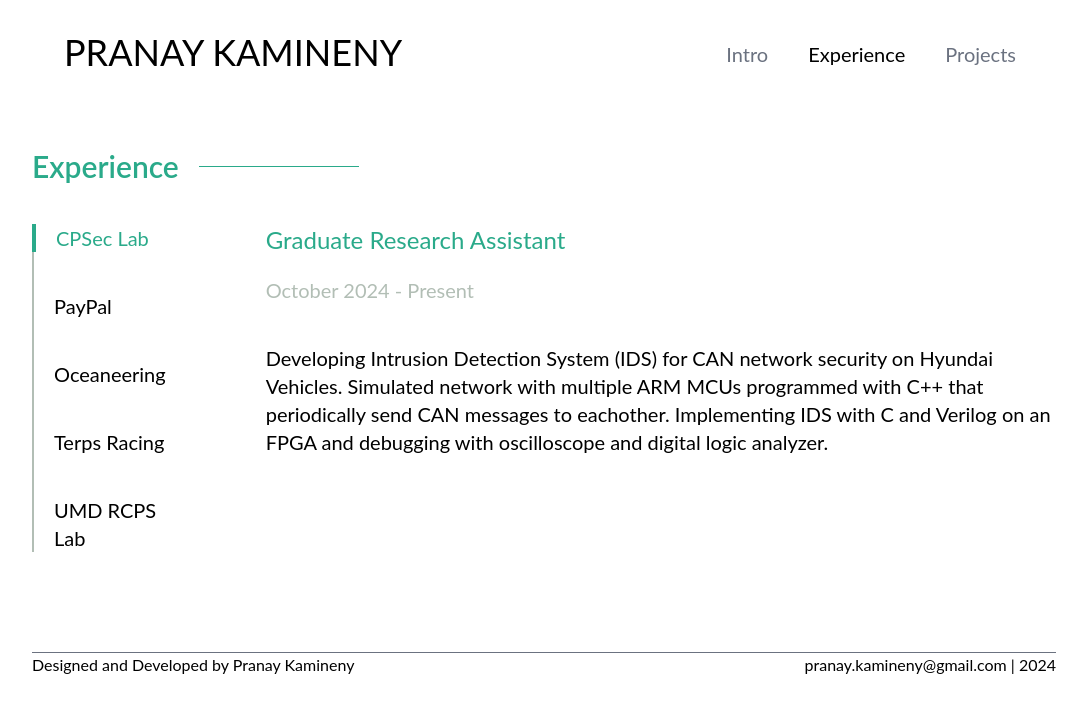
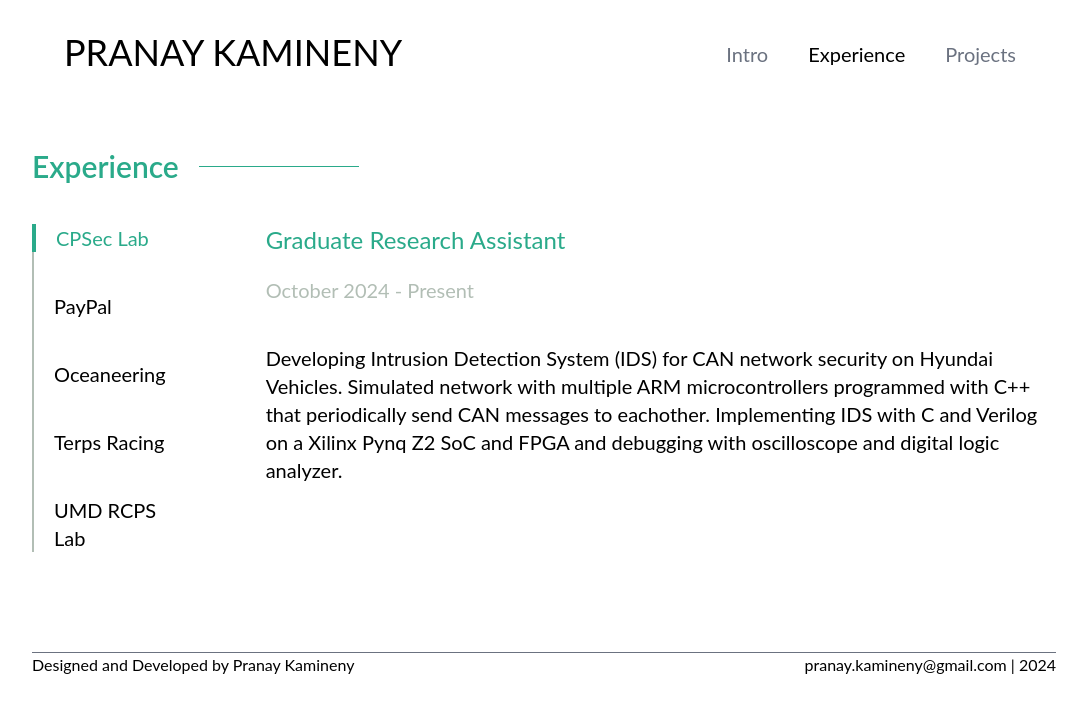
Before and after one commit to PranayKamineny/portfolio, a React (Create React App) app in the folder client/: page /experience in a window 1280 px wide. Shown: the top 712 px of the page, without its empty margins (96-1181 px from the left). Built offline with nearby package versions, Linux system fonts and the light colour scheme.

Commit message:
small description update

```diff
--- a/client/src/resources/experience.js
+++ b/client/src/resources/experience.js
@@ -6,7 +6,7 @@ export const experience = [
         company: "CPSec Lab",
         title: "Graduate Research Assistant",
         period: "October 2024 - Present",
-        description: "Developing Intrusion Detection System (IDS) for CAN network security on Hyundai Vehicles. Simulated network with multiple ARM MCUs programmed with C++ that periodically send CAN messages to eachother. Implementing IDS with C and Verilog on an FPGA and debugging with oscilloscope and digital logic analyzer. "
+        description: "Developing Intrusion Detection System (IDS) for CAN network security on Hyundai Vehicles. Simulated network with multiple ARM microcontrollers programmed with C++ that periodically send CAN messages to eachother. Implementing IDS with C and Verilog on a Xilinx Pynq Z2 SoC and FPGA and debugging with oscilloscope and digital logic analyzer. "
     },
     {
         id: 2,
```
